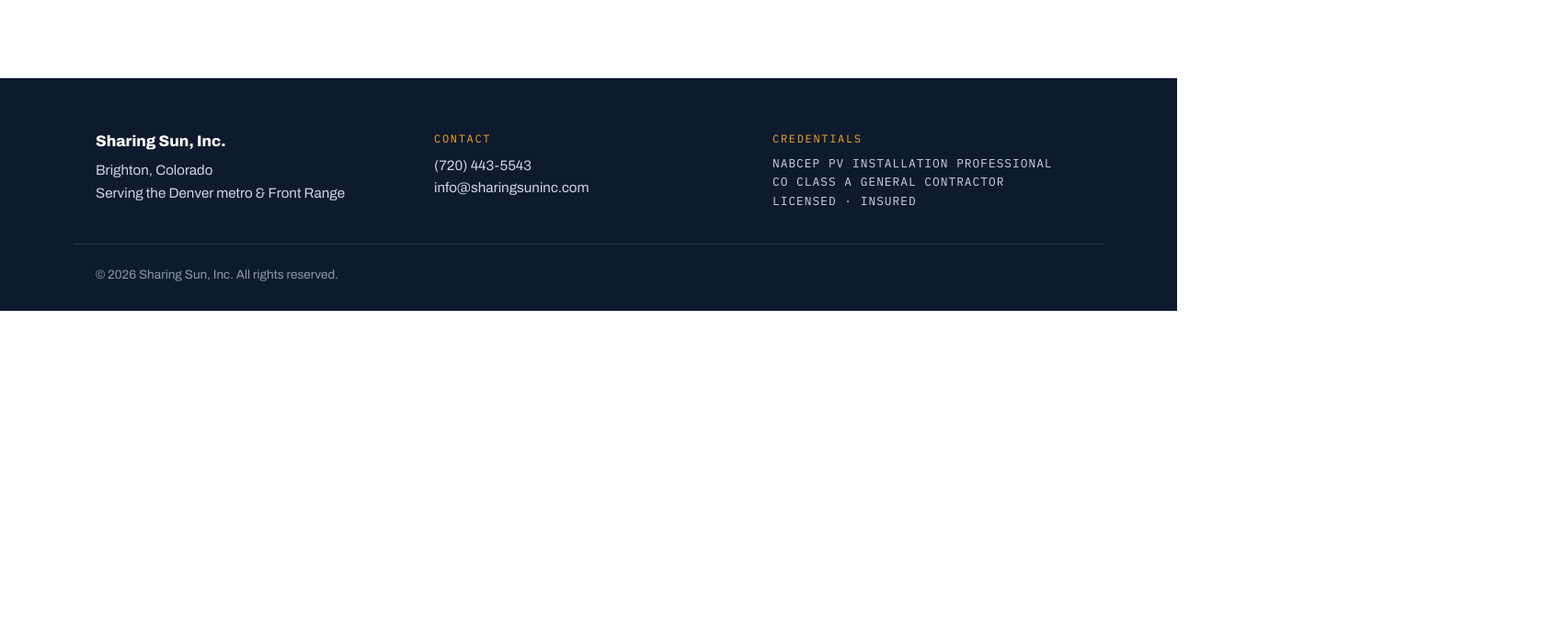
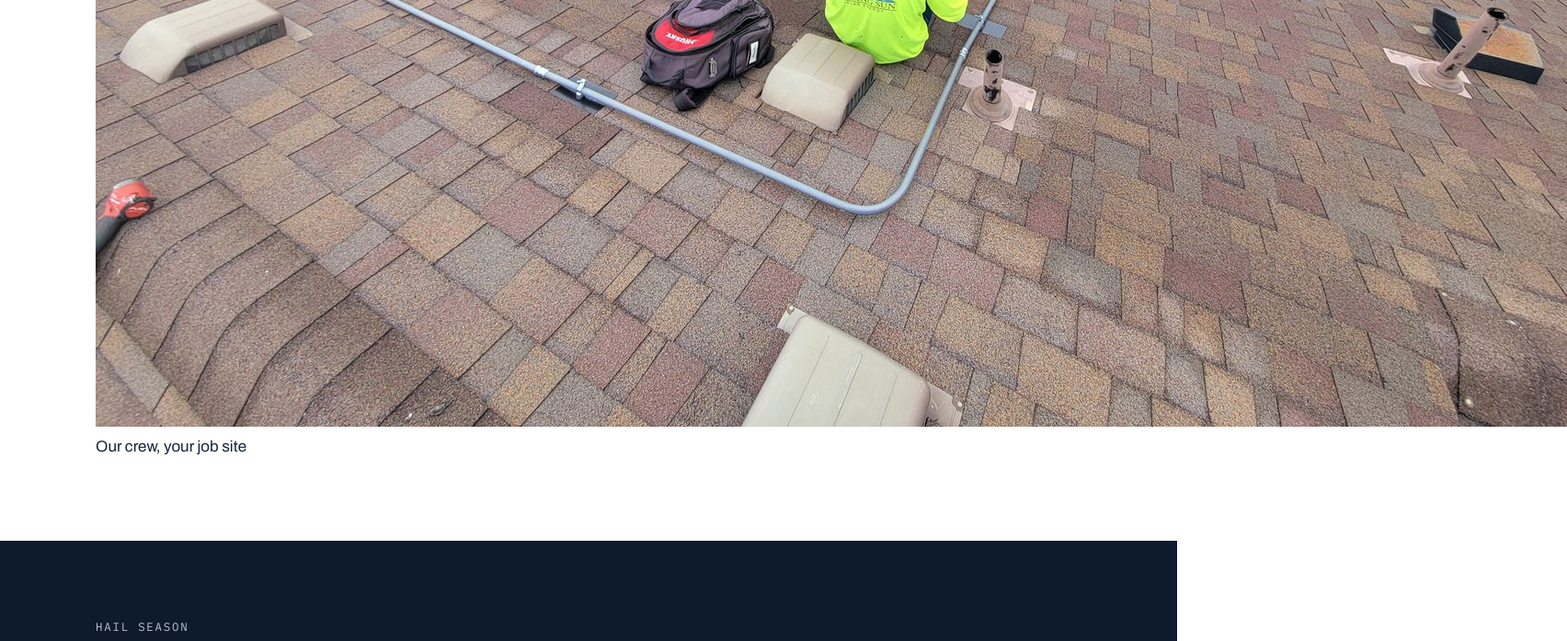
Before and after one commit to sharingsunsolar/sharing-sun-website, a Next.js app: page /roofers in a window 1280 px wide. Shown: the part 2458-3155 px from the top of the page at 92% size, 1704 px wide, since content can reach past the window. Before the commit the page ends 2796 px from the top, so only its background shows below. Built offline with nearby package versions, Linux system fonts and the light colour scheme.

Commit message:
Add site photo and caption to roofers page

```diff
--- a/app/roofers/page.js
+++ b/app/roofers/page.js
@@ -104,6 +104,14 @@
               </p>
             </div>
           </div>
+
+          <figure className="site-photo">
+            <img
+              src="/crew-on-the-roof.jpg"
+              alt="Sharing Sun solar crew working a detach and reinstall alongside a roofing project"
+            />
+            <figcaption>Our crew, your job site</figcaption>
+          </figure>
         </div>
       </section>
 
```
